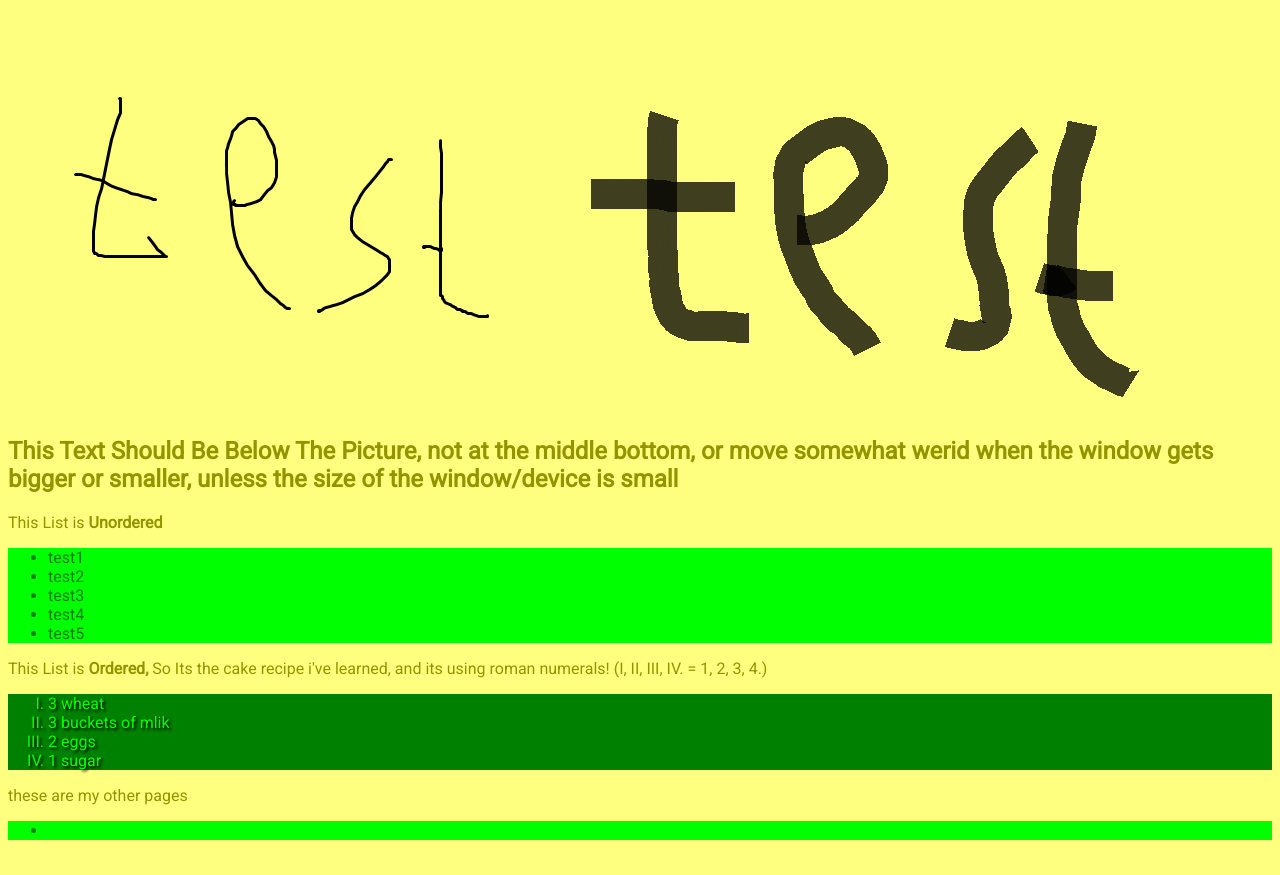
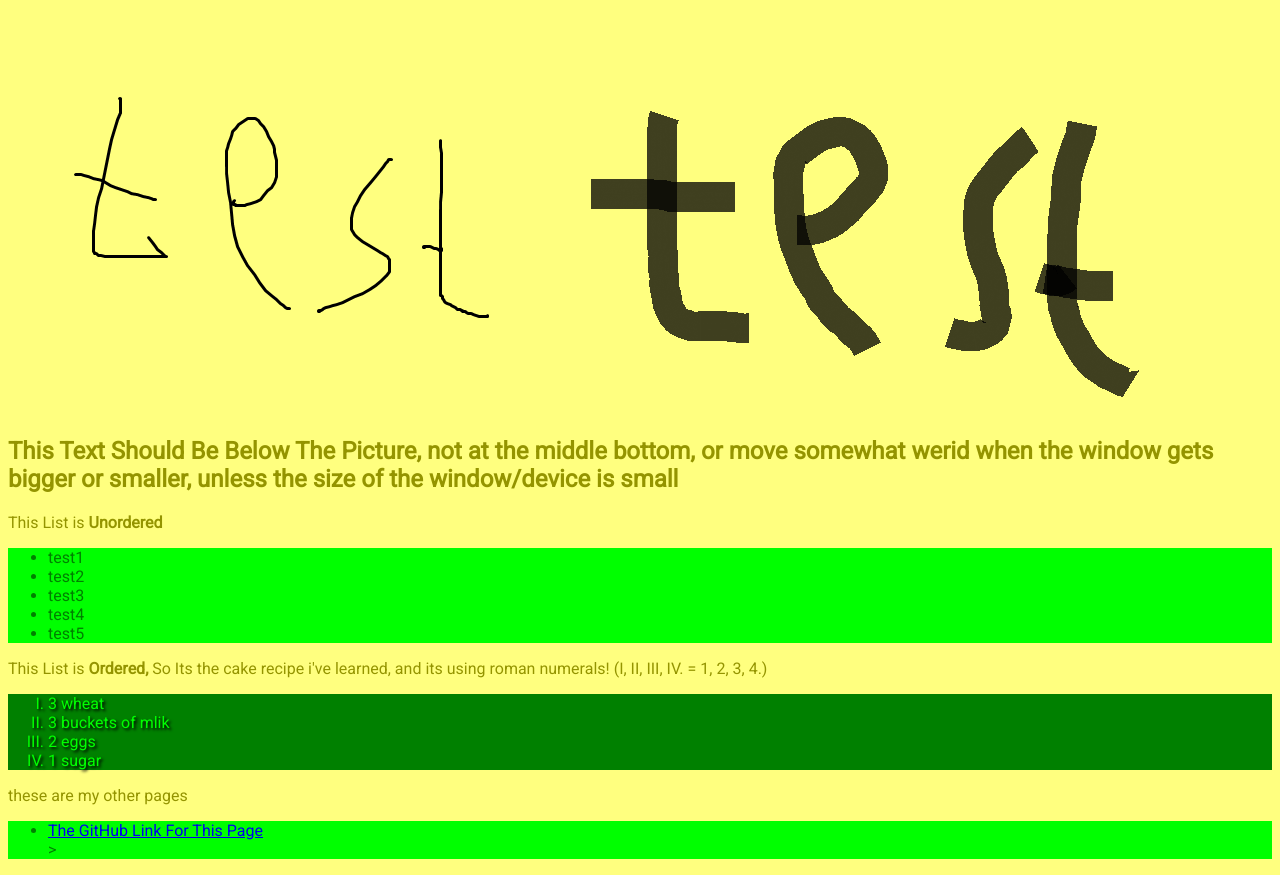
Before and after one commit to yellows111/Test-WebPage, a plain HTML site: page index.html in a window 1280 px wide. Shown: the part 103-978 px from the top of the page. Drawn offline with Linux system fonts and the light colour scheme.

Commit message:
added GitHub Link
just so

```diff
--- a/index.html
+++ b/index.html
@@ -33,7 +33,7 @@
 		</ol>
 		<p>these are my other pages</p>
 		<ul>
-		<li><a href="(insert)"</a></li>
+		<li><a href="https://github.com/yellows111/Test-WebPage">The GitHub Link For This Page</a></li>>
 	</body>
 
 </html>
```
